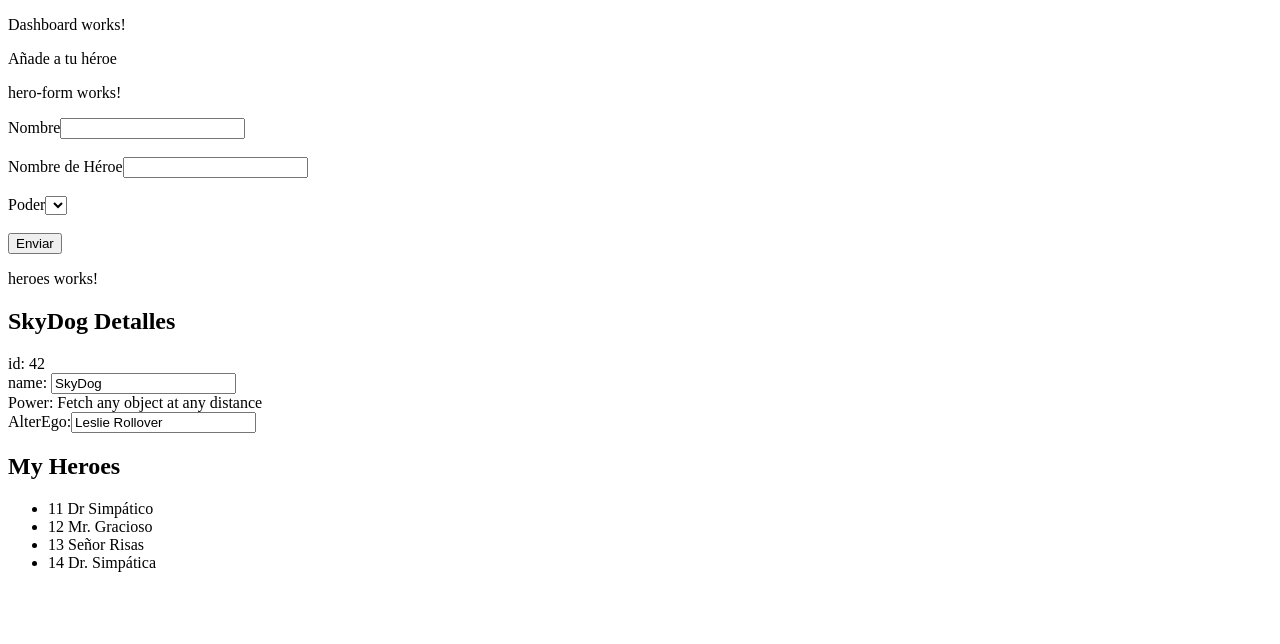
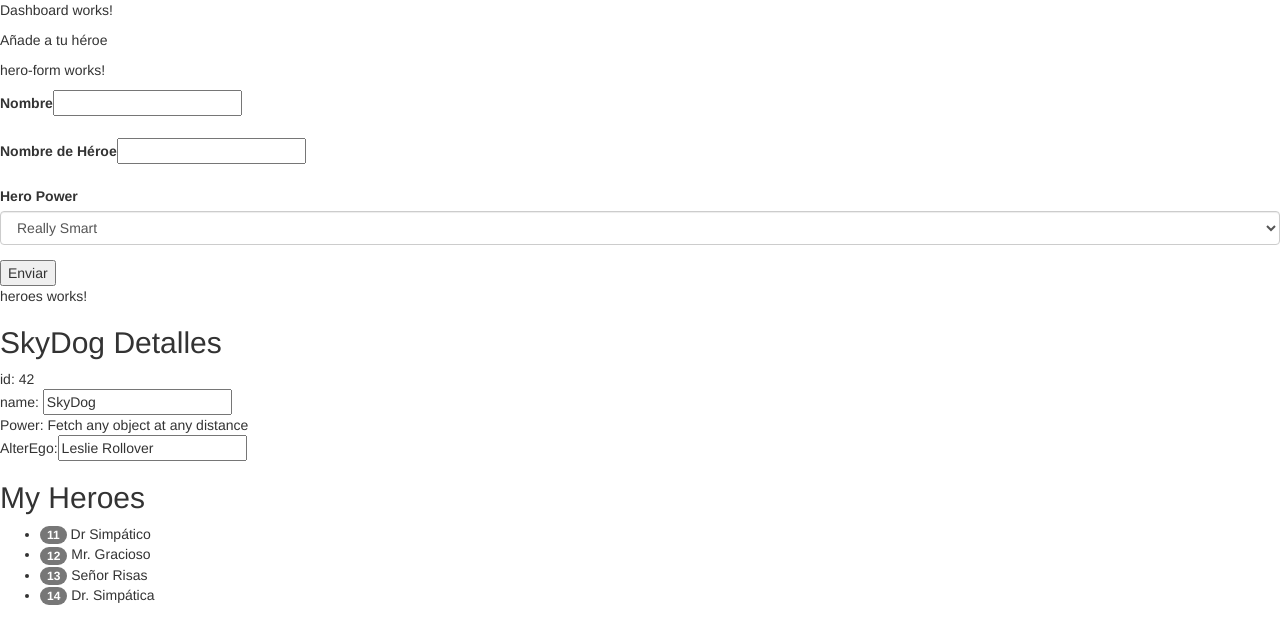
Before and after one commit to andriusmw/heroform3, an Angular app: page / in a window 1280 px wide. Shown: the top 644 px of the page. Built offline with nearby package versions, Linux system fonts and the light colour scheme.

Commit message:
css + cambios al formulario div con ngfor

```diff
--- a/src/app/hero-form/hero-form.component.html
+++ b/src/app/hero-form/hero-form.component.html
@@ -12,10 +12,12 @@
 <br>
 <br>
 
-<label>Poder</label>
-<select id="power" name="power"></select>
-<br>
-<br>
+<div class="form-group">
+  <label for="power">Hero Power</label>
+  <select class="form-control" id="power" required>
+    <option *ngFor="let pow of powers" [value]="pow">{{pow}}</option>
+  </select>
+</div>
 
 <button type="submit">Enviar</button>
 
--- a/src/styles.css
+++ b/src/styles.css
@@ -1 +1,2 @@
 /* You can add global styles to this file, and also import other style files */
+@import url('https://unpkg.com/bootstrap@3.3.7/dist/css/bootstrap.min.css');
```
